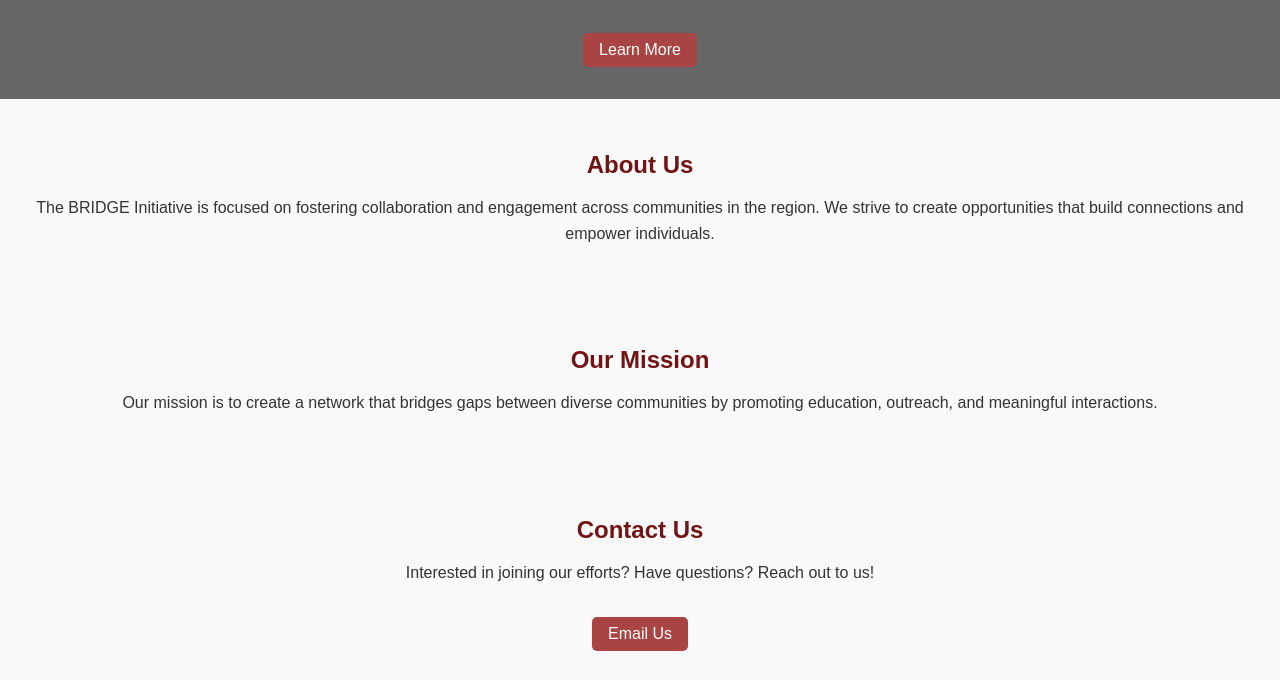
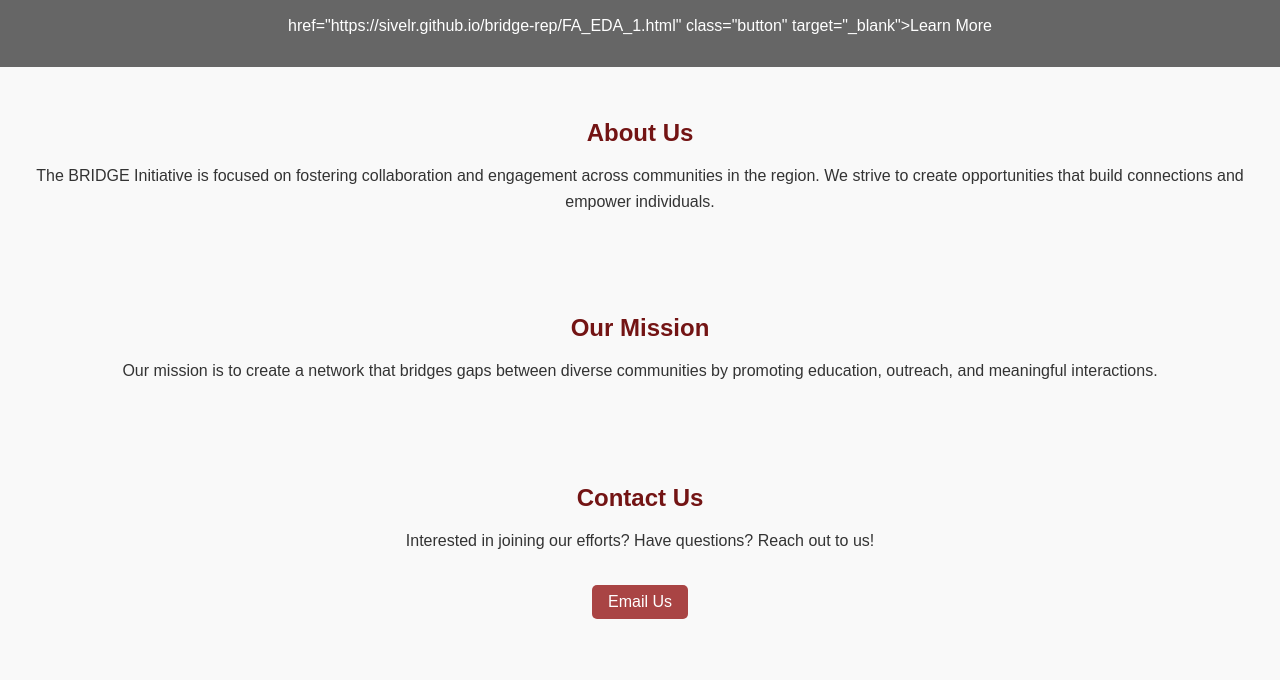
Before and after one commit to sivelr/bridge-rep, a plain HTML site: page index.html in a window 1280 px wide. Shown: the part 271-951 px from the top of the page. Drawn offline with Linux system fonts and the light colour scheme; placeholder pictures from the web are drawn by us.

Commit message:
Update index.html

```diff
--- a/index.html
+++ b/index.html
@@ -106,7 +106,7 @@
     <div class="hero">
         <h1>Welcome to BRIDGE</h1>
         <p>Connecting Communities Through Meaningful Engagement</p>
-        <a href="https://sivelr.github.io/bridge-rep/FA_EDA_1.html" class="button" target="_blank">Learn More</a>
+        <a> href="https://sivelr.github.io/bridge-rep/FA_EDA_1.html" class="button" target="_blank">Learn More</a>
     </div>
     <section id="about">
         <h2>About Us</h2>
```
